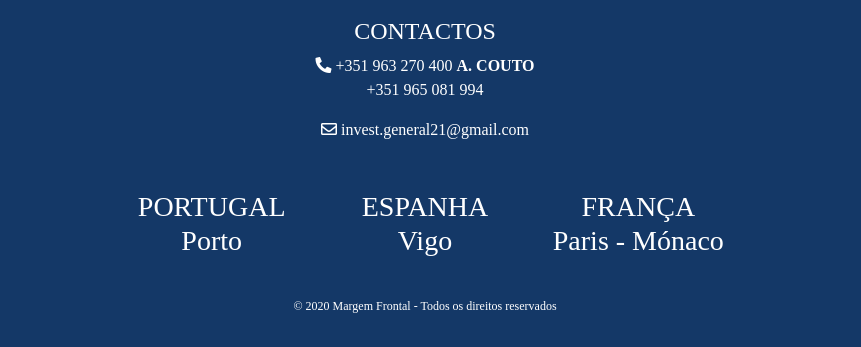
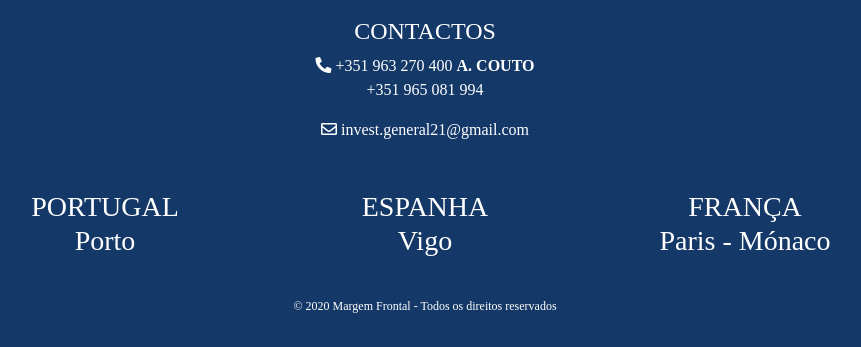
Before and after one commit to therock24/djangoBootstrap1, a Django app: page / in a window 1280 px wide. Shown: the part 4079-4426 px from the top of the page, without its empty margins (215-1076 px from the left). Run offline with Django 3.2, Linux system fonts and the light colour scheme; some libraries are stand-ins or nearby versions; some web fonts are replaced.

Commit message:
fixed footer

```diff
--- a/src/templates/contacts.html
+++ b/src/templates/contacts.html
@@ -12,16 +12,15 @@
             <i class="far fa-envelope contact-icon"></i> invest.general21@gmail.com
         </div>
         <div class="row justify-content-center">
-        <div class="col-2">
-            <h3 class="contact-h4 pt-5 text-center">{%trans "PORTUGAL"%}<br>{%trans "Porto"%}</h3>
-        </div>
-        <div class="col-2">
-            <h3 class="contact-h4 pt-5 text-center">{%trans "ESPANHA"%}<br>{%trans "Vigo"%}</h3>
-        </div>
-        <div class="col-2">
-            <h3 class="contact-h4 pt-5 text-center">{%trans "FRANÇA"%}<br>{%trans "Paris - Mónaco"%}</h3>
-        </div>
-
+            <div class="col-lg-3">
+                <h3 class="contact-h4 pt-5 text-center">{%trans "PORTUGAL"%}<br>{%trans "Porto"%}</h3>
+            </div>
+            <div class="col-lg-3">
+                <h3 class="contact-h4 pt-5 text-center">{%trans "ESPANHA"%}<br>{%trans "Vigo"%}</h3>
+            </div>
+            <div class="col-lg-3">
+                <h3 class="contact-h4 pt-5 text-center">{%trans "FRANÇA"%}<br>{%trans "Paris - Mónaco"%}</h3>
+            </div>
         </div>
     </div>
 </div>
```
